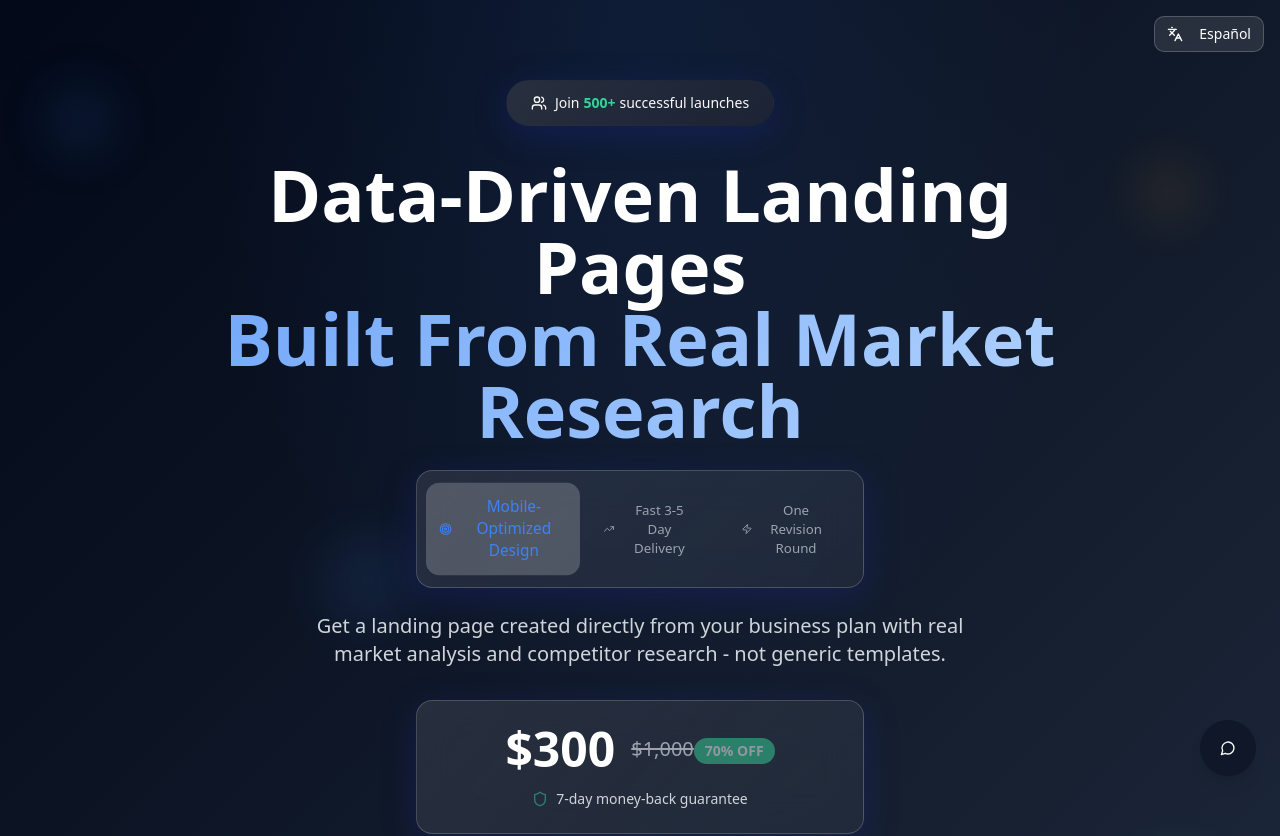
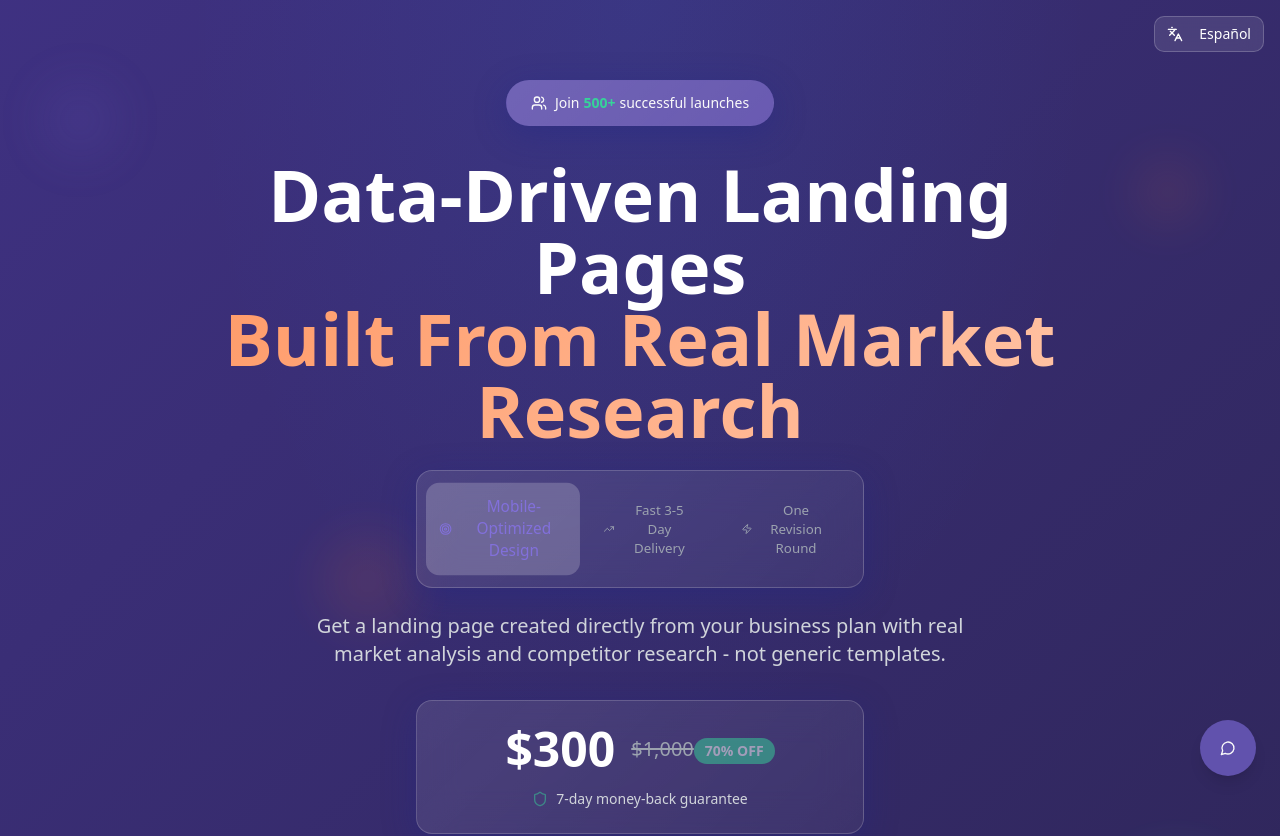
Before and after one commit to Felipeu28/lovable-bizboost-hub, a React (Vite) app: page / in a window 1280 px wide. Shown: the top 836 px of the page. Built offline with nearby package versions, Linux system fonts and the light colour scheme.

Commit message:
Update colors and branding
Update color palette and logos according to the provided attachments.

```diff
--- a/src/index.css
+++ b/src/index.css
@@ -6,15 +6,19 @@
 
 @layer base {
   :root {
-    /* Core Brand Colors */
-    --navy-deep: 222 84% 5%;
-    --navy-primary: 222 47% 11%;
-    --blue-electric: 217 91% 60%;
-    --blue-light: 213 97% 87%;
+    /* Core Brand Colors - Moil Brand */
+    --moil-purple: 250 36% 50%;
+    --moil-purple-dark: 250 45% 35%;
+    --moil-orange: 20 100% 60%;
+    --moil-orange-light: 20 100% 85%;
+    --navy-deep: 250 45% 20%;
+    --navy-primary: 250 36% 50%;
+    --blue-electric: 250 60% 65%;
+    --blue-light: 250 40% 85%;
     --green-success: 158 64% 52%;
     --green-light: 158 64% 85%;
-    --orange-cta: 38 92% 50%;
-    --orange-light: 38 92% 85%;
+    --orange-cta: 20 100% 60%;
+    --orange-light: 20 100% 85%;
 
     /* Background System */
     --background: 0 0% 100%;
@@ -22,29 +26,29 @@
     --background-glass: 217 33% 17% / 0.1;
     --foreground: 222 84% 5%;
 
-    /* Semantic Colors */
-    --primary: var(--navy-primary);
+    /* Semantic Colors - Moil Brand */
+    --primary: var(--moil-purple);
     --primary-foreground: 0 0% 98%;
-    --secondary: 220 14% 96%;
-    --secondary-foreground: var(--navy-primary);
-    --accent: var(--blue-electric);
+    --secondary: 250 15% 96%;
+    --secondary-foreground: var(--moil-purple);
+    --accent: var(--moil-orange);
     --accent-foreground: 0 0% 98%;
     --success: var(--green-success);
     --success-foreground: 0 0% 98%;
-    --warning: var(--orange-cta);
+    --warning: var(--moil-orange);
     --warning-foreground: 0 0% 98%;
 
     /* Interactive Elements */
     --card: 0 0% 100%;
-    --card-foreground: var(--navy-primary);
+    --card-foreground: var(--moil-purple);
     --border: 220 13% 91%;
     --input: 220 13% 91%;
-    --ring: var(--blue-electric);
+    --ring: var(--moil-purple);
 
-    /* Gradients */
-    --gradient-primary: linear-gradient(135deg, hsl(var(--navy-deep)), hsl(var(--navy-primary)));
-    --gradient-hero: linear-gradient(135deg, hsl(var(--navy-deep)) 0%, hsl(217 33% 17%) 100%);
-    --gradient-accent: linear-gradient(135deg, hsl(var(--blue-electric)), hsl(var(--blue-light)));
+    /* Gradients - Moil Brand */
+    --gradient-primary: linear-gradient(135deg, hsl(var(--moil-purple-dark)), hsl(var(--moil-purple)));
+    --gradient-hero: linear-gradient(135deg, hsl(var(--moil-purple-dark)) 0%, hsl(250 40% 25%) 100%);
+    --gradient-accent: linear-gradient(135deg, hsl(var(--moil-orange)), hsl(var(--moil-orange-light)));
     --gradient-success: linear-gradient(135deg, hsl(var(--green-success)), hsl(var(--green-light)));
     --gradient-glass: linear-gradient(135deg, rgba(255,255,255,0.1), rgba(255,255,255,0.05));
 
@@ -156,9 +160,9 @@
     pointer-events: none;
   }
 
-  /* CTA Button Styles */
+  /* CTA Button Styles - Moil Orange */
   .btn-cta {
-    background: hsl(var(--orange-cta));
+    background: hsl(var(--moil-orange));
     color: hsl(var(--warning-foreground));
     box-shadow: var(--shadow-button);
     transition: var(--transition-spring);
@@ -183,7 +187,7 @@
 
   .btn-cta:hover {
     transform: translateY(-2px);
-    box-shadow: 0 8px 25px rgba(245, 158, 11, 0.4);
+    box-shadow: 0 8px 25px hsl(var(--moil-orange) / 0.4);
   }
 
   /* Accent Button */
--- a/tailwind.config.ts
+++ b/tailwind.config.ts
@@ -60,6 +60,12 @@ export default {
 					DEFAULT: 'hsl(var(--card))',
 					foreground: 'hsl(var(--card-foreground))'
 				},
+				moil: {
+					purple: 'hsl(var(--navy-primary))',
+					'purple-light': 'hsl(var(--blue-light))',
+					orange: 'hsl(var(--orange-cta))',
+					'orange-light': 'hsl(var(--orange-light))'
+				},
 				navy: {
 					deep: 'hsl(var(--navy-deep))',
 					primary: 'hsl(var(--navy-primary))'
```
